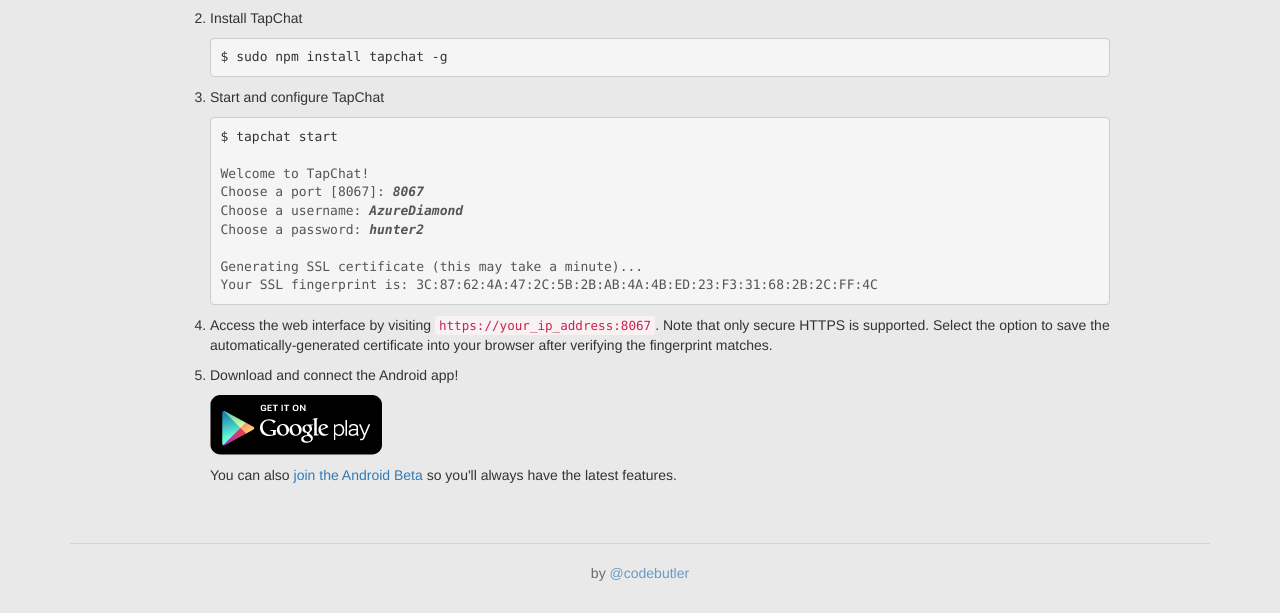
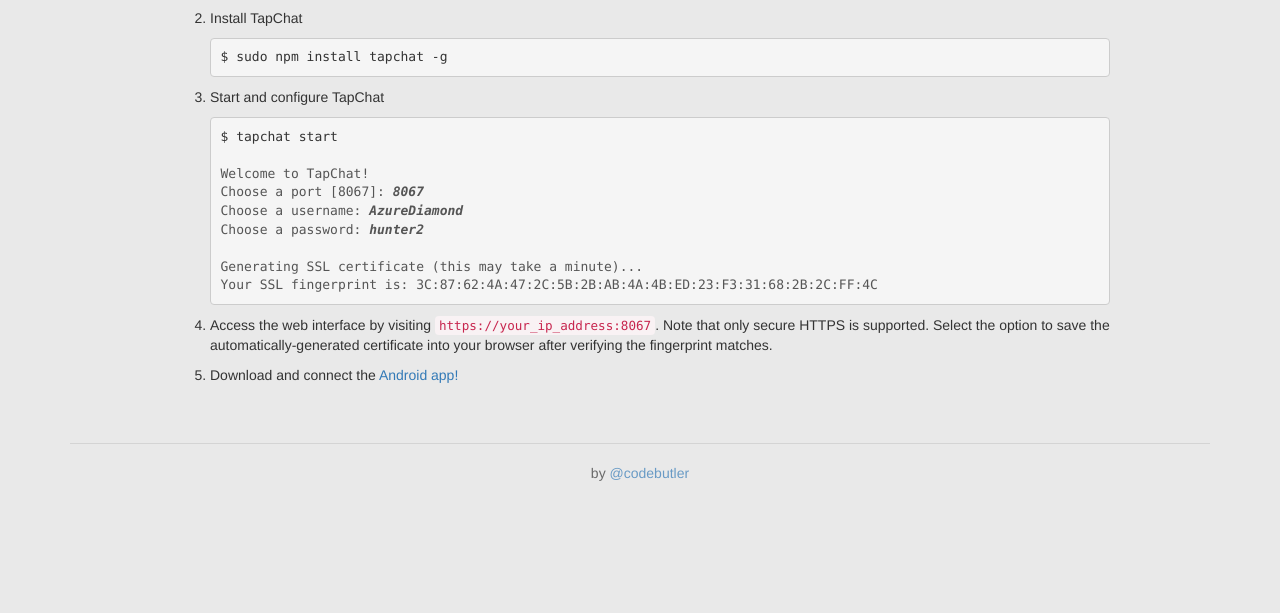
Before and after one commit to tapchat/tapchatapp.com, a Jekyll site: the page built from install/index.html, in a window 1280 px wide and 937 px high, cut to the strip 324-937 px from the top of the window. Built offline with Jekyll 4.4.1, drawn with Linux system fonts in a browser that asks for light colours; nearby versions of some CDN libraries.

Commit message:
link to android source

```diff
--- a/install/index.html
+++ b/install/index.html
@@ -37,9 +37,7 @@
       <li><p>Access the web interface by visiting <code>https://your_ip_address:8067</code>. Note that only secure
         HTTPS is supported. Select the option to save the automatically-generated certificate into your browser
         after verifying the fingerprint matches.</p></li>
-        <li><p>Download and connect the Android app!</p>
-        <p><a href="https://play.google.com/store/apps/details?id=com.tapchatapp.android"><img alt="Get it on Google Play" src="/img/get_it_on_play_logo_large.png" /></a></p>
-        <p>You can also <a href="https://plus.google.com/+EricButler/posts/U4Myjg5vAGj">join the Android Beta</a> so you'll always have the latest features.</p></li>
+      <li><p>Download and connect the <a href="https://github.com/codebutler/tapchat-android">Android app!</a></p>
     </ol>
   </div>
 </div>
```
